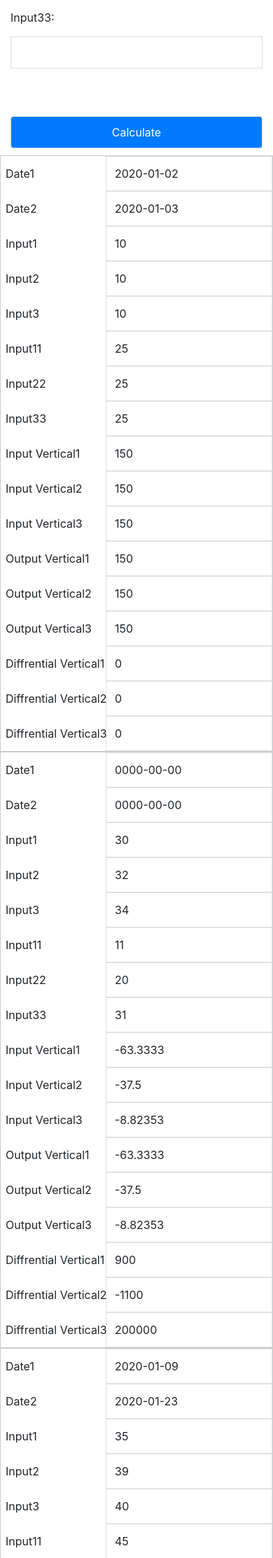
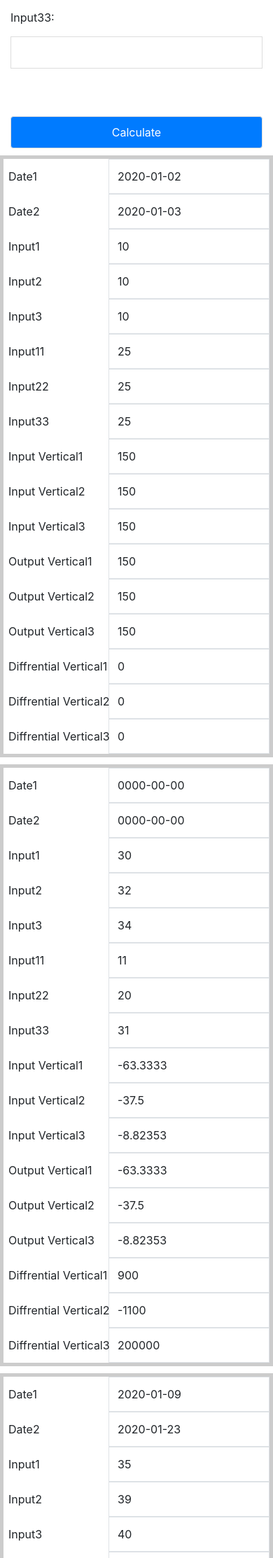
Before and after one commit to matrixtempnew/Vertical_Calculator, a PHP site: page / in a window 390 px wide. Shown: the part 720-2946 px from the top of the page at 70% size. Run offline with PHP 8.4, Linux system fonts and the light colour scheme; data comes from the database, SQL or seed files in the repository.

Commit message:
Table changes

```diff
--- a/index.php
+++ b/index.php
@@ -114,7 +114,7 @@
     left: -9999px;
     display: block;
   }
-  tr { border: 1px solid #ccc;  display: block;}
+  tr { border: 5px solid #ccc; margin-bottom : 10px; }
   td {
     border: none;
     border-bottom: 1px solid #eee;
@@ -150,7 +150,6 @@
   td:nth-of-type(15):before { content: "Diffrential Vertical1"; }
   td:nth-of-type(16):before { content: "Diffrential Vertical2";}
   td:nth-of-type(17):before { content: "Diffrential Vertical3";}
-
 
 }
 
```
